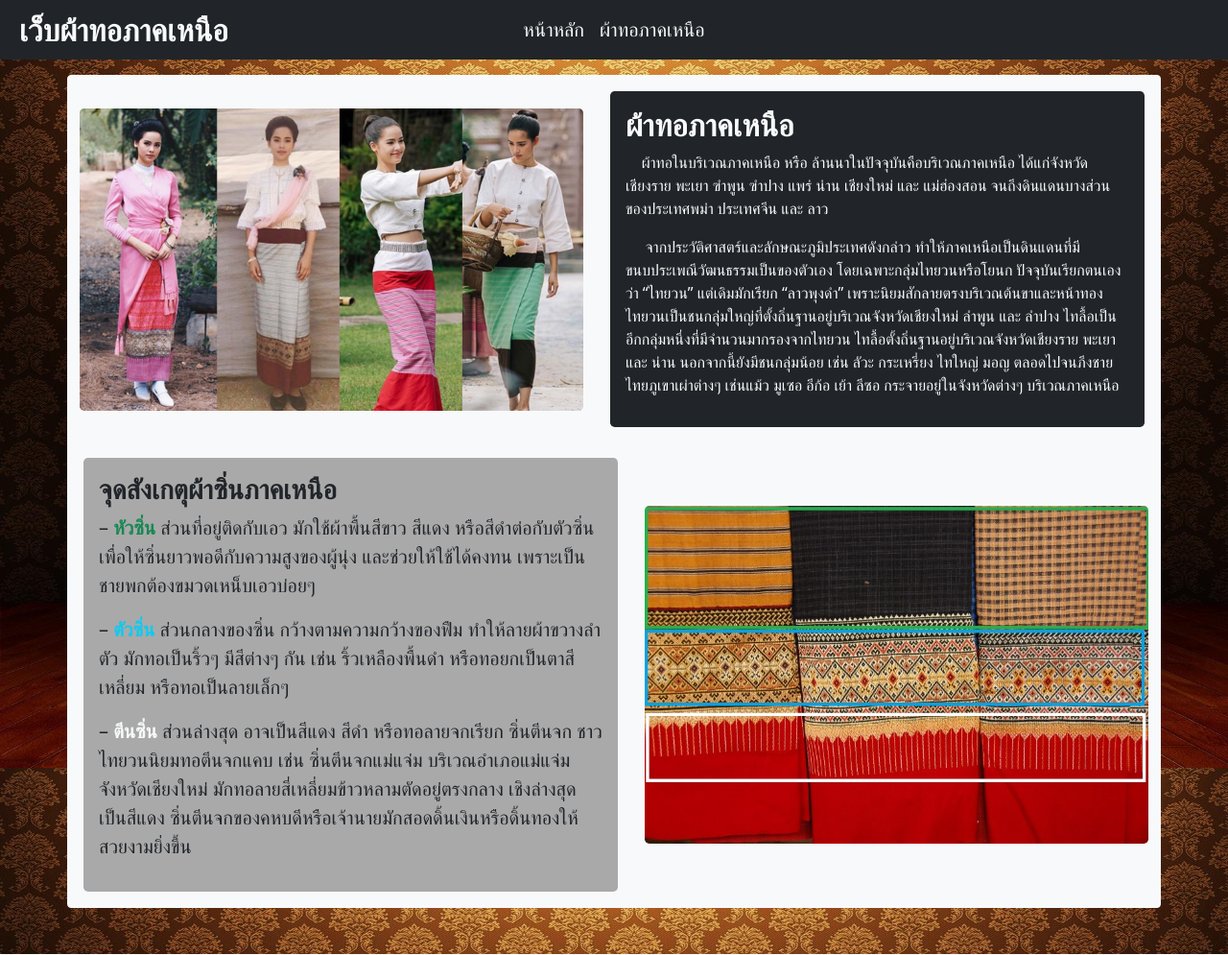
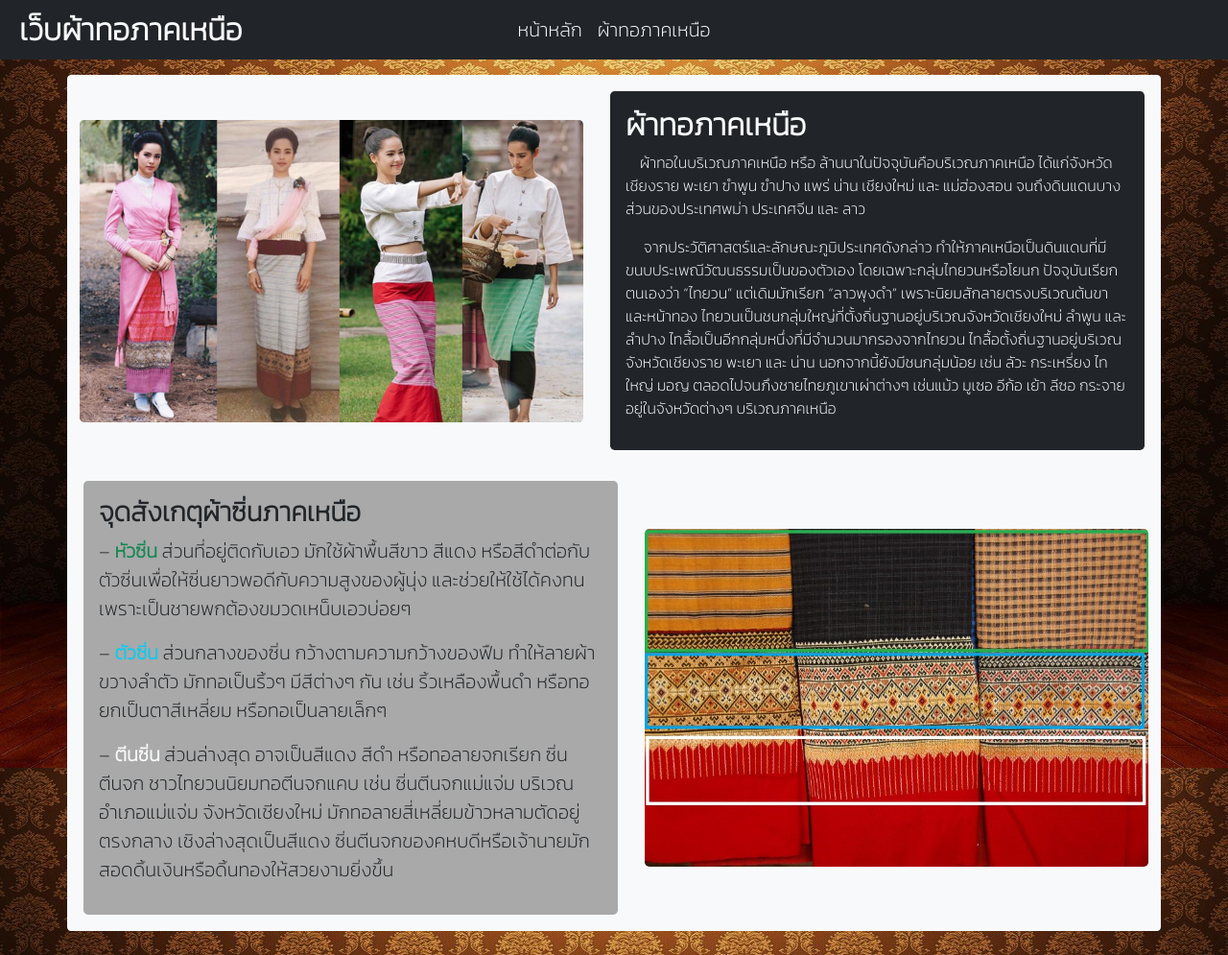
Before and after one commit to MrArthur007/myproject_01, a PHP site: page / in a window 1280 px wide. Shown: the top 995 px of the page at 96% size. Run offline with PHP 8.4, Linux system fonts and the light colour scheme; data that the repository does not hold is empty; some libraries are stand-ins or nearby versions.

Commit message:
update 4.45

```diff
--- a/Admin/conf/FetchAll.php
+++ b/Admin/conf/FetchAll.php
@@ -75,9 +75,7 @@
             $result = $select_stmt->fetchAll();
             foreach ($result as $row) {
                 $value_prov= $row['name_th'];
-
                 echo "<option value='$value_prov'>$value_prov</option>";
-
             }
 
         }
--- a/Admin/conf/admin_update.php
+++ b/Admin/conf/admin_update.php
@@ -16,16 +16,13 @@
         $up_tel = $_POST['u_tel'];
 
         try {
-
             $sql = "UPDATE admin_user SET username = :uname ,password = :upasswd ,fullname = :ufname ,email = :uemail ,phone_num = :utel WHERE user_id = '$id'";
-
             $update_stmt = $objServer->connected()->prepare($sql);
             $update_stmt->bindParam(":uname" ,$up_uname);
             $update_stmt->bindParam(":upasswd" ,$up_passwd);
             $update_stmt->bindParam(":ufname" ,$up_fname);
             $update_stmt->bindParam(":uemail" ,$up_email);
             $update_stmt->bindParam(":utel" ,$up_tel);
-
         if($update_stmt->execute()) {
 
             header("location: ../admin_edit.php?edit_id=$id");
--- a/Admin/conf/silk_manage_inc.php
+++ b/Admin/conf/silk_manage_inc.php
@@ -57,7 +57,6 @@
                                 "</a>".
                                 "</td>".
                                 "</tr>";
-
                     echo $table;
 
                 }
@@ -70,7 +69,6 @@
         public function FetchAllSilkTypeForInsert() {
 
             try {
-
                 $sql = "SELECT * FROM silk_type";
                 $select_stmt = $this->connected()->prepare($sql);
                 $select_stmt->execute();
--- a/Admin/conf/silk_type_update.php
+++ b/Admin/conf/silk_type_update.php
@@ -6,6 +6,7 @@
     $objServer = new DB;
 
     if(isset($_POST['btn_update'])) {
+
         $id = $_POST['edit_id'];
         $up_typeID = $_POST['U_typeId'];
         $up_typeName = $_POST['typeName'];
@@ -13,7 +14,6 @@
         try {
 
             $sql = "UPDATE silk_type SET type_id = :typeID ,type_name = :typeName WHERE type_id = '$id'";
-
             $update_stmt = $objServer->connected()->prepare($sql);
             $update_stmt->bindParam(":typeID" ,$up_typeID);
             $update_stmt->bindParam(":typeName" ,$up_typeName);
--- a/Admin/index_admin.php
+++ b/Admin/index_admin.php
@@ -52,7 +52,7 @@
                         <div class="table-title">
                             <div class="row">
                                 <div class="col-sm-6">
-                                    <h2>จัดการข้อมูลแอดมินในระบบ</h2>
+                                    <h2>ข้อมูลแอดมินในระบบเบื้องต้น</h2>
                                 </div>
                                 <div class="col-sm-6">
                                     <a href="admin_manage.php" class="btn btn-primary p-2 ps-3 pe-3 rounded" data-toggle="modal"><i class="fas fa-users-cog"></i><span><b>จัดการข้อมูลแอดมินในระบบ</b></span></a>
--- a/Admin/silk_detail_edit.php
+++ b/Admin/silk_detail_edit.php
@@ -113,7 +113,7 @@
                         <textarea class="form-control" id="exampleFormControlTextarea1" rows="3" value="<?php echo $silk_detail; ?>" placeholder="<?php echo $silk_detail; ?>" name="s_detail"><?php echo $silk_detail; ?></textarea>
                     </div>
                     <input class="btn btn-warning rounded" type="submit" name="btn_update" value="แก้ไข">
-                    <button class="btn btn-secondary">ยกเลิก</button>
+                    <a class="btn btn-secondary" href="silk_detail.php" style="width:100px;">ยกเลิก</a>
                 </form>
 
             </div>
--- a/index.php
+++ b/index.php
@@ -19,13 +19,16 @@
     <link href="https://cdn.jsdelivr.net/npm/bootstrap@5.1.3/dist/css/bootstrap.min.css" rel="stylesheet" integrity="sha384-1BmE4kWBq78iYhFldvKuhfTAU6auU8tT94WrHftjDbrCEXSU1oBoqyl2QvZ6jIW3" crossorigin="anonymous">
     <link href="https://unpkg.com/aos@2.3.1/dist/aos.css" rel="stylesheet">
     <style>
+        @import url('https://fonts.googleapis.com/css2?family=Kanit:wght@200&display=swap');
         body {
             background-image: url("src/img/index_bg.jpg");
             background-size: cover;
             background-color: #cccccc;
+            font-family: 'Kanit', sans-serif;
         }
         html, body {
             height: 100%;
+            font-family: 'Kanit', sans-serif;
         }
         .container-fluid {
             height: 100%;
--- a/silk_detail.php
+++ b/silk_detail.php
@@ -24,8 +24,10 @@
     <link href="https://cdn.jsdelivr.net/npm/bootstrap@5.1.3/dist/css/bootstrap.min.css" rel="stylesheet" integrity="sha384-1BmE4kWBq78iYhFldvKuhfTAU6auU8tT94WrHftjDbrCEXSU1oBoqyl2QvZ6jIW3" crossorigin="anonymous">
     <link href="https://unpkg.com/aos@2.3.1/dist/aos.css" rel="stylesheet">
     <style>
+        @import url('https://fonts.googleapis.com/css2?family=Kanit:wght@200&display=swap');
         html, body {
             height: 100%;
+            font-family: 'Kanit', sans-serif;
         }
         .container-fluid {
             height: 100%;
@@ -36,6 +38,7 @@
             background-size: cover;
             background-color: #cccccc;
             height: 100%;
+            font-family: 'Kanit', sans-serif;
         }
 
         .list-menu-custom:hover {
--- a/silk_show.php
+++ b/silk_show.php
@@ -46,8 +46,10 @@
     <link href="https://unpkg.com/aos@2.3.1/dist/aos.css" rel="stylesheet">
     <link rel="stylesheet" href="https://pro.fontawesome.com/releases/v5.10.0/css/all.css" integrity="sha384-AYmEC3Yw5cVb3ZcuHtOA93w35dYTsvhLPVnYs9eStHfGJvOvKxVfELGroGkvsg+p" crossorigin="anonymous"/>
     <style>
+        @import url('https://fonts.googleapis.com/css2?family=Kanit:wght@200&display=swap');
         html, body {
             height: 100%;
+            font-family: 'Kanit', sans-serif;
         }
         .container-fluid {
             height: 100%;
```
Also changed, not shown: Admin/silk_type_edit.php (+7 -11 lines), Admin/conf/silk_gallery/Untitled.png (deleted), Admin/conf/silk_gallery/ผ้าทอไทลื้อบ้านห้วยโก๋น.jpg (added).
